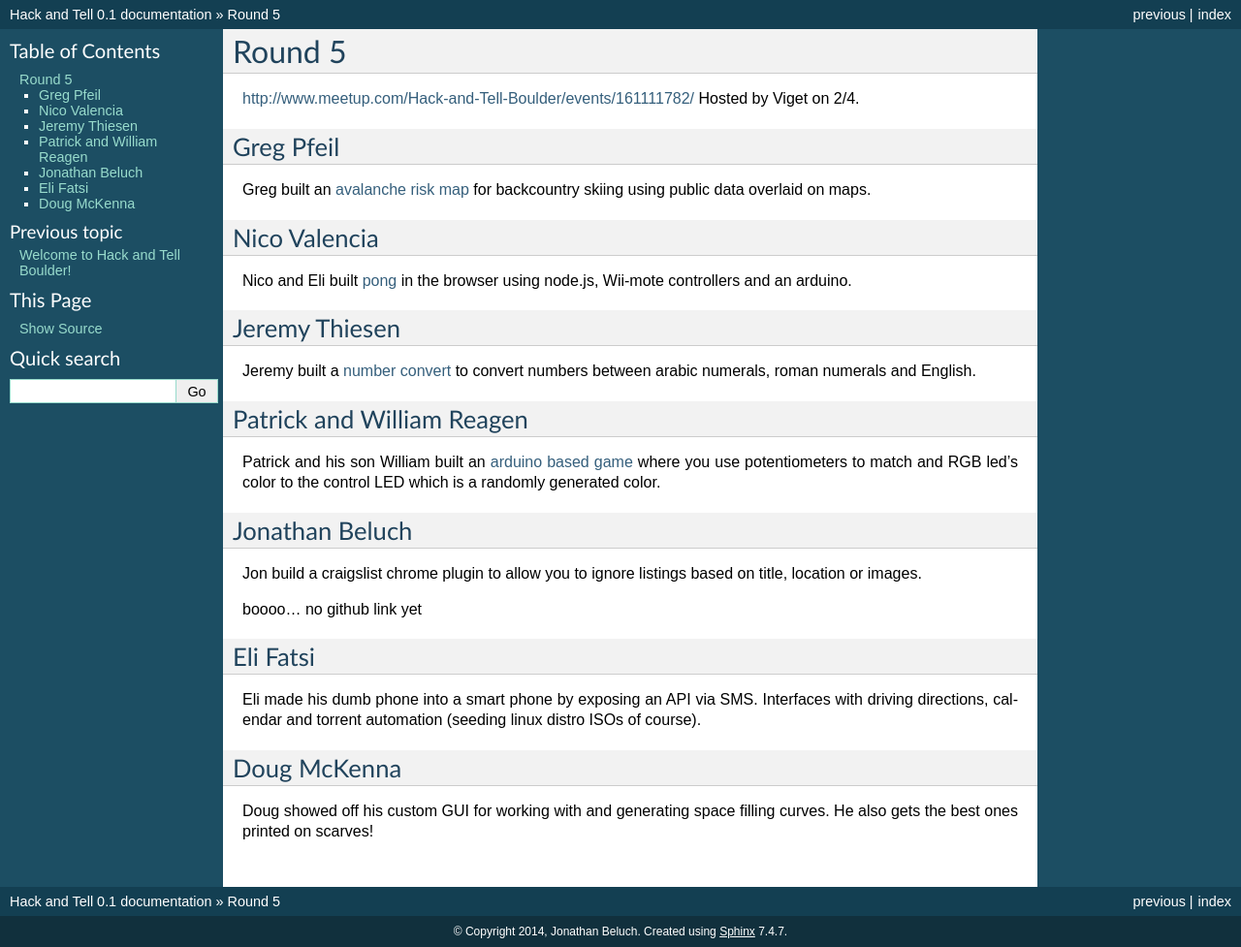
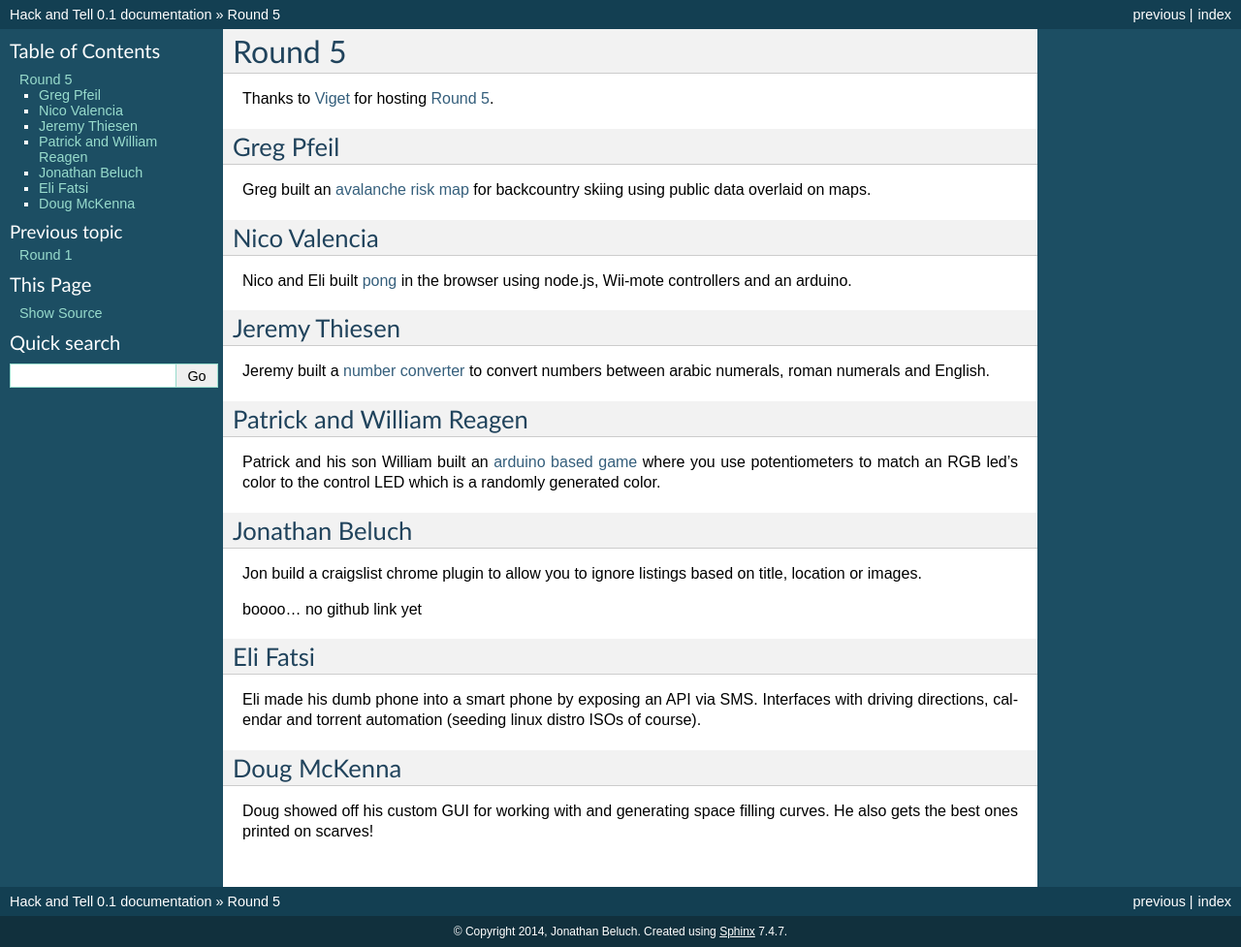
Before and after one commit to jbeluch/hack-and-tell-boulder, a Sphinx documentation site: the page built from docs/round5.rst, in a window 1280 px wide. Shown: the whole page at 97% size. Built offline with Sphinx 7.4.7, drawn with Linux system fonts in a browser that asks for light colours; pages that are not in the unit, such as notebooks, are missing from menus.

```diff
--- a/docs/round5.rst
+++ b/docs/round5.rst
@@ -1,8 +1,8 @@
 Round 5
 =======
 
-http://www.meetup.com/Hack-and-Tell-Boulder/events/161111782/
-Hosted by Viget on 2/4.
+Thanks to `Viget <http://viget.com/>`_ for hosting `Round 5
+<http://www.meetup.com/Hack-and-Tell-Boulder/events/161111782/>`_.
 
 
 Greg Pfeil
@@ -22,17 +22,17 @@ browser using node.js, Wii-mote controllers and an arduino.
 Jeremy Thiesen
 --------------
 
-Jeremy built a `number convert <https://github.com/JeremyThiesen/NumConvert>`_
-to convert numbers between arabic numerals, roman numerals and English.
+Jeremy built a `number converter
+<https://github.com/JeremyThiesen/NumConvert>`_ to convert numbers between
+arabic numerals, roman numerals and English.
 
 
 Patrick and William Reagen
--------------------------
+--------------------------
 
 Patrick and his son William built an `arduino based game
 <https://github.com/reagent/led_game>`_ where you use potentiometers to match
-and RGB led's color to the control LED which is a
-randomly generated color.
+an RGB led's color to the control LED which is a randomly generated color.
 
 
 Jonathan Beluch
```
Also changed, not shown: docs/index.rst (+12 -3 lines), docs/round1.rst (added, +49 -0 lines).
